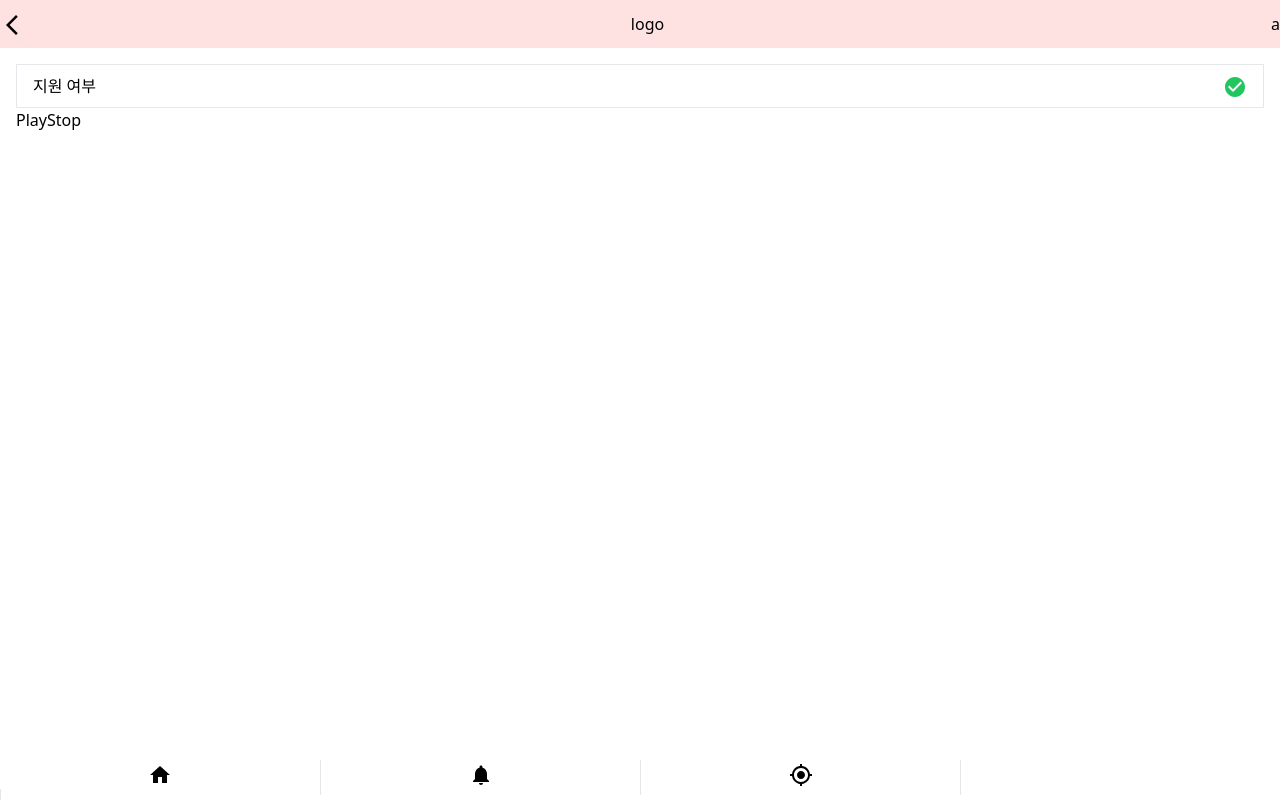
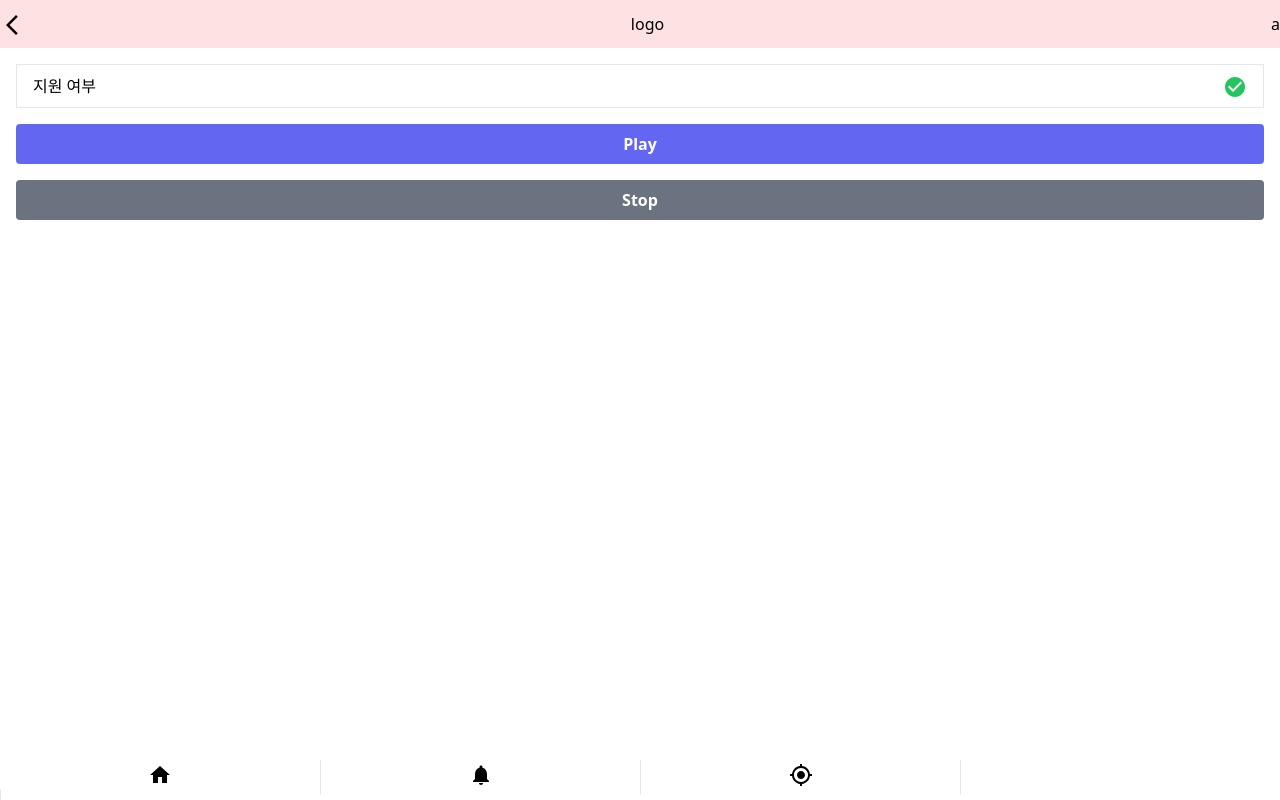
Before and after one commit to sasha1107/PWA, a React (Create React App) app: page /vibrate in a window 1280 px wide. Built offline with nearby package versions, Linux system fonts and the light colour scheme; the HTML template or start-up script is replaced by a standard one.

Commit message:
fix: 진동 패턴 수정

```diff
--- a/src/pages/vibrate/index.jsx
+++ b/src/pages/vibrate/index.jsx
@@ -1,9 +1,11 @@
-import React, { useState, useEffect, useRef } from 'react';
+import React, { useState, useEffect } from 'react';
 import { Support } from 'components';
 
 const PatternMaker = () => {
   const [support, setSupport] = useState(false);
-  const [pattern, setPattern] = useState([200, 100, 200]);
+  const [pattern, setPattern] = useState([
+    100, 30, 100, 30, 100, 30, 200, 30, 200, 30, 200, 30, 100, 30, 100, 30, 100
+  ]); // Vibrate 'SOS' in Morse.
 
   const stopVibration = () => {
     navigator.vibrate(0);
@@ -21,12 +23,12 @@ const PatternMaker = () => {
   }, []);
 
   return (
-    <div>
+    <div className="flex flex-col gap-4">
       <Support support={support} />
-      <button onClick={playVibration} disabled={!support}>
+      <button className="primary" onClick={playVibration} disabled={!support}>
         Play
       </button>
-      <button onClick={stopVibration} disabled={!support}>
+      <button className="secondary" onClick={stopVibration} disabled={!support}>
         Stop
       </button>
     </div>
```
